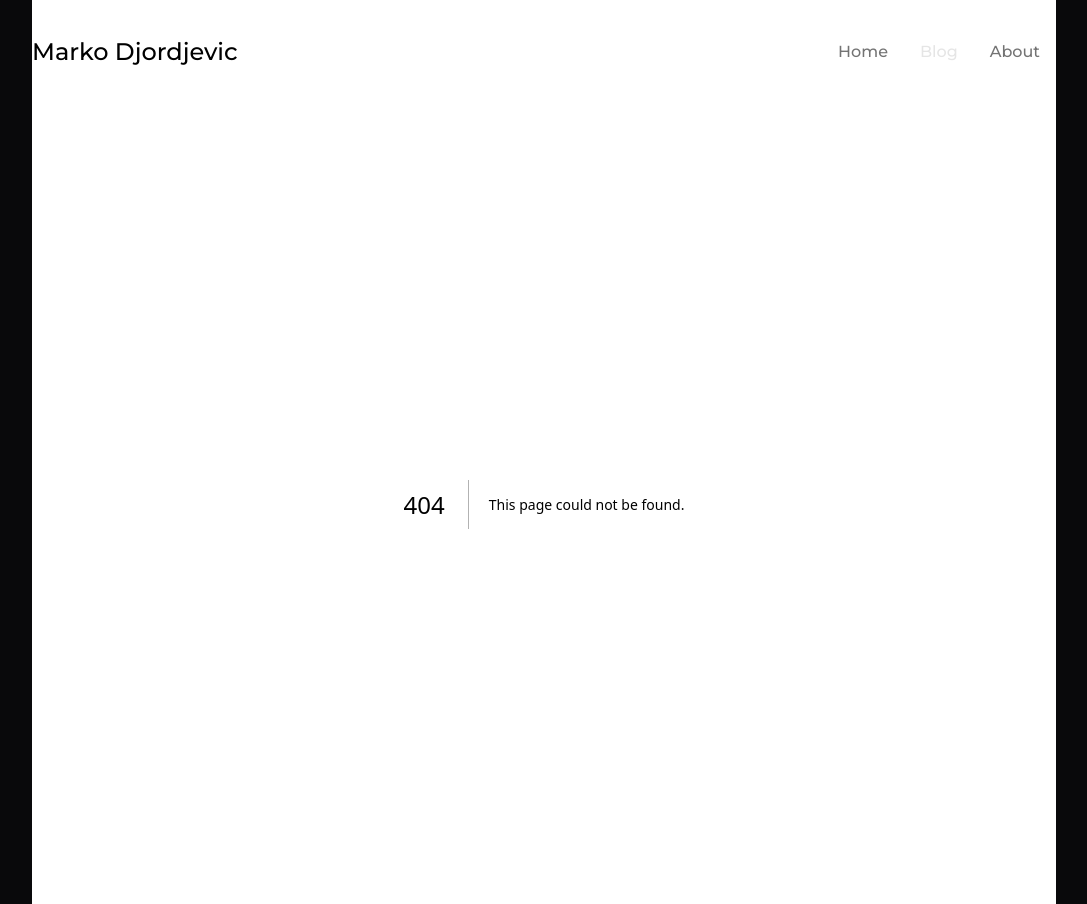
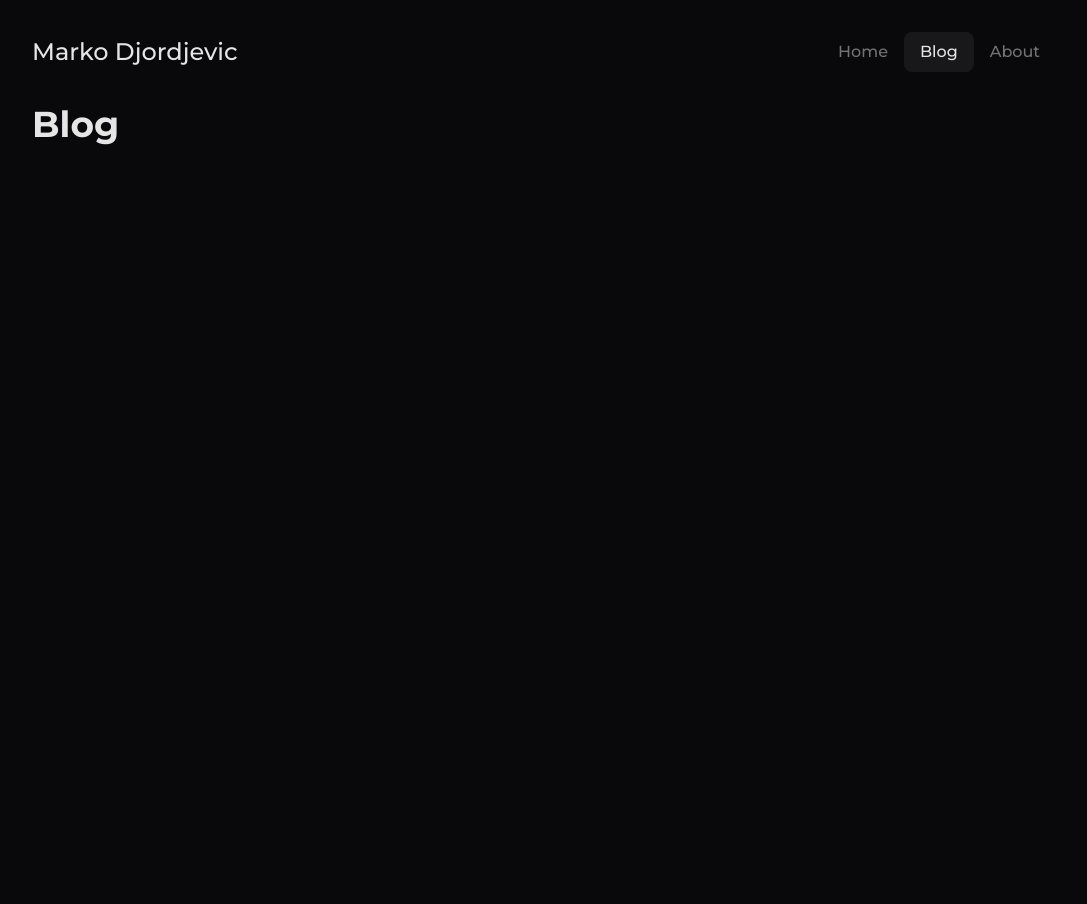
Before and after one commit to makezi/markodjordjevic.com, a Next.js app: page /blog in a window 1280 px wide. Before the commit this address had no page. Shown: the whole page, without its empty margins (96-1183 px from the left). After the commit the page ends 800 px from the top, so only its background shows below. Built offline with nearby package versions, Linux system fonts and the light colour scheme.

Commit message:
Add initial about and blog pages

```diff
--- /dev/null
+++ b/app/about/page.tsx
@@ -0,0 +1,9 @@
+import type { Metadata } from 'next';
+
+export const metadata: Metadata = {
+  title: 'About'
+};
+
+export default function AboutPage() {
+  return <h2>This is the about page!</h2>;
+}
--- /dev/null
+++ b/app/blog/page.tsx
@@ -0,0 +1,14 @@
+import type { Metadata } from 'next';
+
+export const metadata: Metadata = {
+  title: 'Blog',
+  description: 'ADD DESCRIPTION!!'
+};
+
+export default function BlogPage() {
+  return (
+    <section>
+      <h1 className="text-4xl font-bold">Blog</h1>
+    </section>
+  );
+}
--- a/app/layout.tsx
+++ b/app/layout.tsx
@@ -1,5 +1,6 @@
 import './global.css';
 import { Montserrat } from 'next/font/google';
+import type { Metadata } from 'next';
 
 import { cn } from '@/lib/utils';
 import { Header } from '@/components/header/header';
@@ -9,7 +10,7 @@ const montserrat = Montserrat({
   display: 'swap'
 });
 
-export const metadata = {
+export const metadata: Metadata = {
   title: {
     default: 'Marko Djordjevic',
     template: '%s | Marko Djordjevic'
@@ -29,7 +30,7 @@ export default function RootLayout({
     >
       <body className="max-w-5xl lg:mx-auto">
         <Header />
-        {children}
+        <main>{children}</main>
       </body>
     </html>
   );
```
